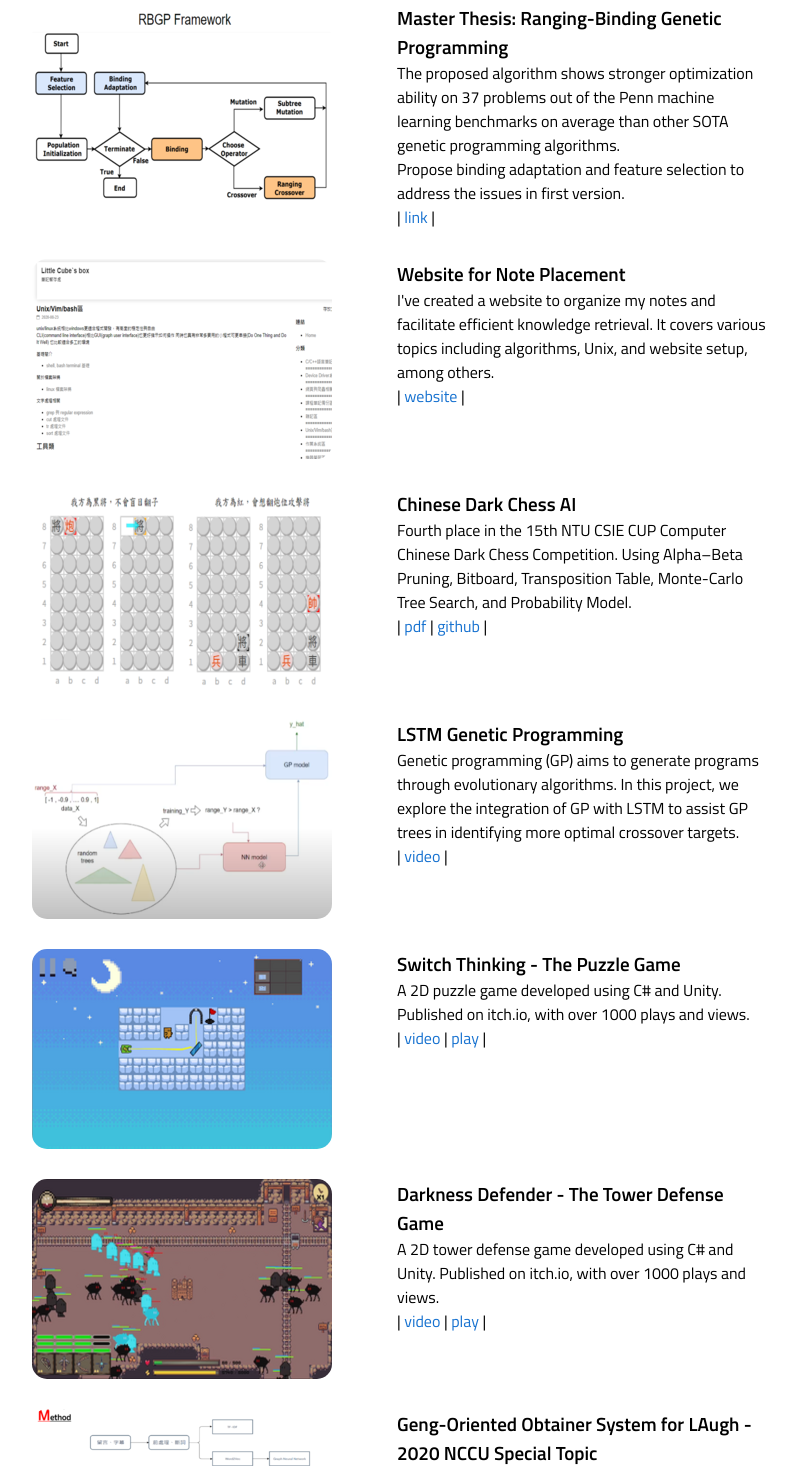
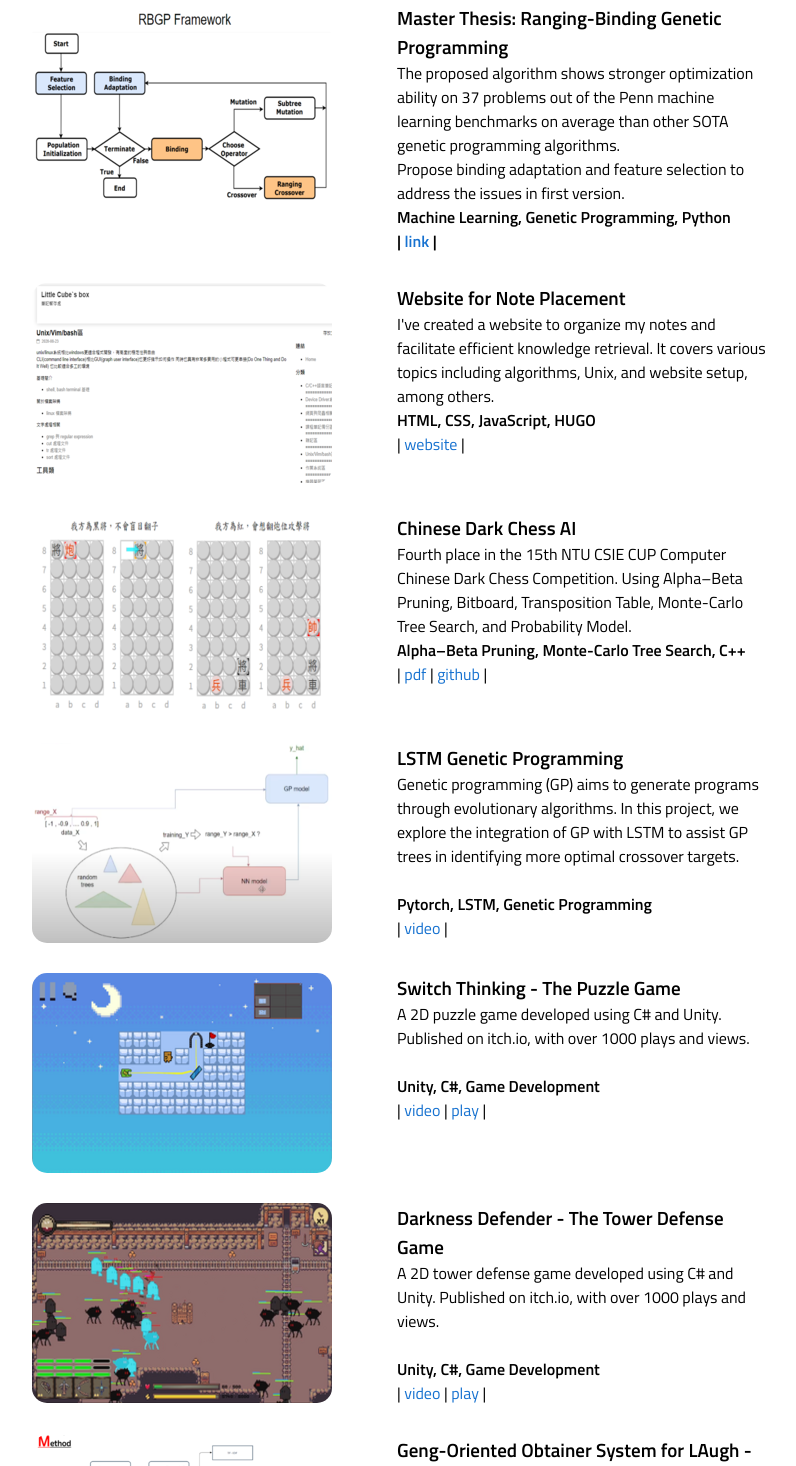
Before and after one commit to WenZhongFang21071/WenZhongFang21071.github.io, a plain HTML site: page index.html in a window 1280 px wide. Shown: the part 1334-2800 px from the top of the page, without its empty margins (258-1054 px from the left). Drawn offline with Linux system fonts and the light colour scheme.

Commit message:
Add files via upload

```diff
--- a/index.html
+++ b/index.html
@@ -47,7 +47,7 @@
   <link rel="icon" type="image/png" href="images/icon.png">
   <script type="text/javascript" src="js/hidebib.js"></script>
   <title>Wen Zhong Fang</title>
-  <meta name="Wen Zhong's Homepage" http-equiv="Content-Type" content="Wen Zhong's Homepage">
+  <meta name="Wen Zhong\s Homepage" http-equiv="Content-Type" content="Wen Zhong\s Homepage">
   <link href='https://fonts.googleapis.com/css?family=Titillium+Web:400,600,400italic,600italic,300,300italic' rel='stylesheet' type='text/css'>
   <!-- Start : Google Analytics Code -->
   <!-- <script>
@@ -98,7 +98,7 @@
     </td>
 
     <td width="68%" valign="top" align="justify">
-      <h3>Welcome to Wen-Zhong`s website</h3>
+      <h3>Welcome to Wen-Zhong's website</h3>
         <p>
           I got my Master's degree at <a href="https://teilab.ee.ntu.edu.tw/#/home">TEILab (Taiwan Evolutionary Intelligence Laboratory)</a> advised by <a href="https://www.ee.ntu.edu.tw/profile1.php?id=745">Dr. Tian-Li Yu</a> in Electrical Engineering at <a href="https://www.ntu.edu.tw/english/">NTU (National Taiwan University)</a>.
           My research focuses on genetic programming, which is an evolutionary algorithm used to generate programs autonomously by a computer.
@@ -261,8 +261,8 @@
             benchmarks on average than other SOTA genetic programming algorithms.<br>
             Propose binding adaptation and feature selection to address the issues in first version.
             <br>
-
-
+            <b><b>Machine Learning, Genetic Programming, Python</b>
+            <br>
             |  <a href="https://ndltd.ncl.edu.tw/cgi-bin/gs32/gsweb.cgi/login?o=dnclcdr&s=id=%22111NTU05442090%22.&searchmode=basic">link</a> |
         </p>
 
@@ -286,8 +286,8 @@
           I've created a website to organize my notes and facilitate efficient knowledge retrieval.
           It covers various topics including algorithms, Unix, and website setup, among others.
           <br>
-
-
+          <b>HTML, CSS, JavaScript, HUGO</b>
+          <br>
           |  <a href="https://littlecube2019.github.io/">website</a> |
       </p>
 
@@ -312,8 +312,9 @@
           Fourth place in the 15th NTU CSIE CUP Computer Chinese Dark Chess Competition. Using Alpha–Beta
           Pruning, Bitboard, Transposition Table, Monte-Carlo Tree Search, and Probability Model.
           <br>
-
-
+          <b>Alpha–Beta
+            Pruning, Monte-Carlo Tree Search, C++</b>
+            <br>
           |  <a href="TCG final report.pdf">pdf</a> | <a href="https://github.com/littleCube2019/Chinese-Dark-Chess-AI">github</a> |
       </p>
 
@@ -344,6 +345,9 @@
                 Genetic programming (GP) aims to generate programs through evolutionary algorithms.
                 In this project, we explore the integration of GP with LSTM to assist GP trees in identifying more optimal crossover targets.
                 <br>
+                <br>
+                <b>Pytorch, LSTM, Genetic Programming</b>
+                  <br>
                 | <a href="https://www.youtube.com/watch?v=QBZw_AKs92o">video</a> |
             </p>
 
@@ -364,6 +368,10 @@
               <br>
               A 2D puzzle game developed using C# and Unity. Published on itch.io, with over 1000 plays and views.
               <br>
+              <br>
+                <b>Unity, C#, Game Development</b>
+                  <br>
+
               | <a href="https://www.youtube.com/watch?v=xFQBnaSdgzA">video</a> | <a href="https://goldencube.itch.io/switch-thinking">play</a> |
           </p>
 
@@ -383,6 +391,10 @@
             <br>
             A 2D tower defense game developed using C# and Unity. Published on itch.io, with over 1000 plays and views.
             <br>
+
+            <br>
+            <b>Unity, C#, Game Development</b>
+              <br>
             | <a href="https://www.youtube.com/watch?v=MF82XwHQ3_g">video</a> | <a href="https://goldencube.itch.io/darkness-defender">play</a> |
         </p>
 
@@ -405,6 +417,9 @@
           Second place in the 2020 NCCU Special Topic Competition.Using natural language processing and graph neural
           networks to extract highlights from YouTube videos and recommend similar content based on contents.
           <br>
+          <br>
+            <b>Recommendation System, Natural Language Processing, Django, Vue.js</b>
+              <br>
           | <a href="images/NCCUSP.png">post</a> | <a href="https://github.com/littleCube2019/web-front_end_of_graduation_topic">github</a> |
       </p>
 
@@ -435,6 +450,9 @@
           Investigating the language model within the human brain and simulating the
           modulation of the dopamine system on its functioning.
           <br>
+          <br>
+            <b>Python, Simulation</b>
+              <br>
           | <a href="https://www.youtube.com/watch?v=RD5C7nUKuis">video</a> |
       </p>
 
```
